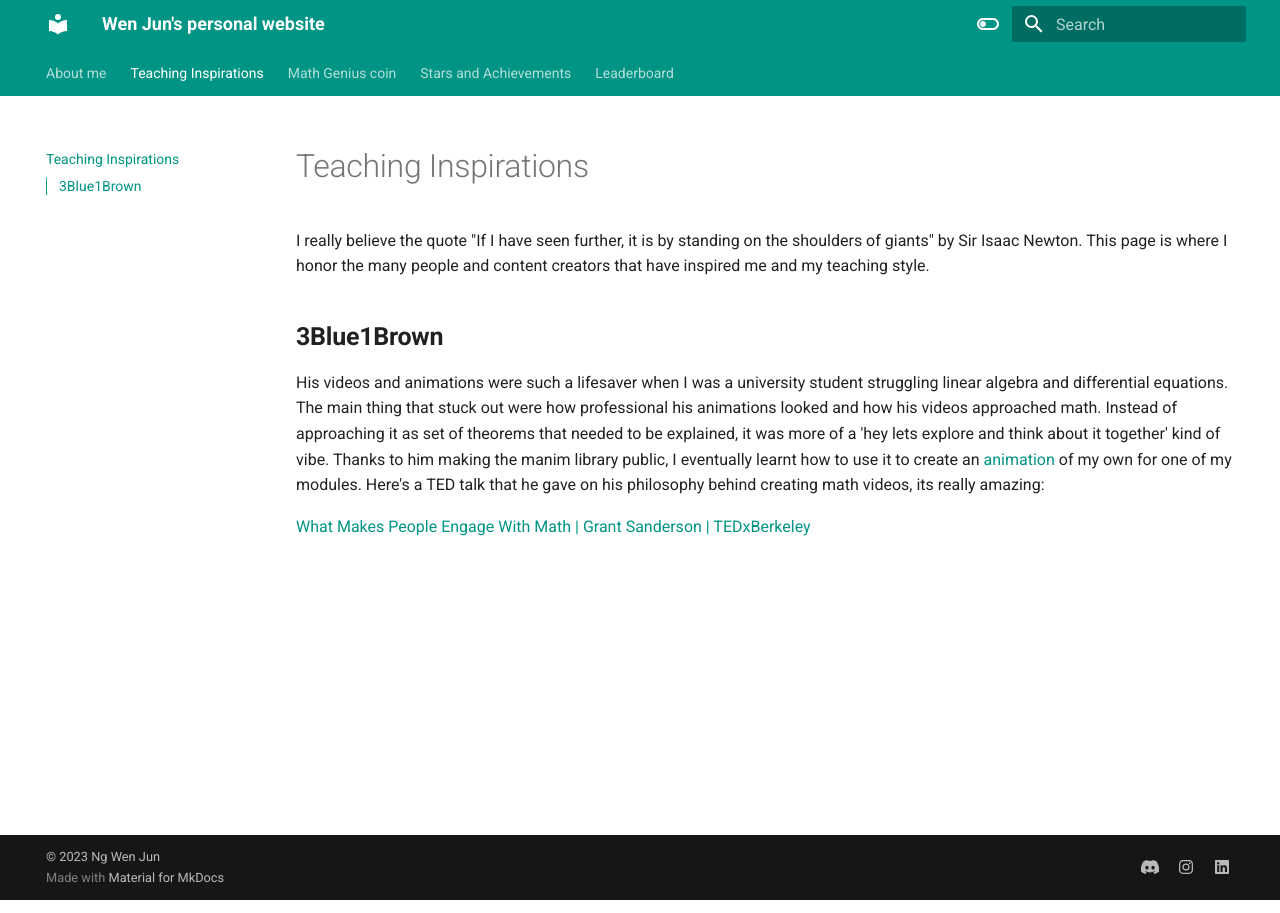
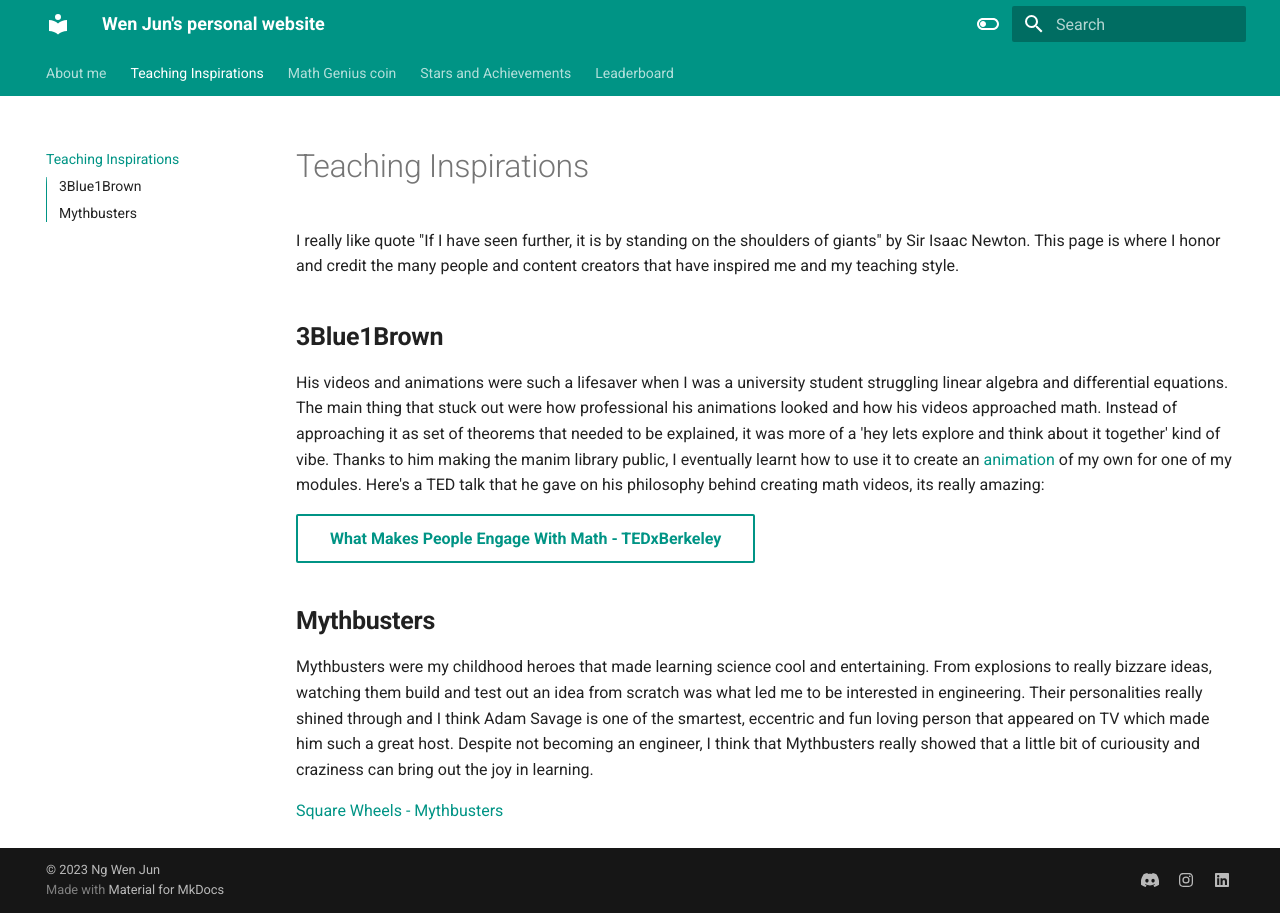
Before and after one commit to wenjunthenwj/wenjunthenwj.github.io, an MkDocs documentation site: the page built from docs/inspirations.md, in a window 1280 px wide. Built offline with MkDocs 1.6.1 and Material for MkDocs 9.7.7, drawn with Linux system fonts in a browser that asks for light colours.

Commit message:
$2 May changes

```diff
--- a/docs/inspirations.md
+++ b/docs/inspirations.md
@@ -1,9 +1,15 @@
 # Teaching Inspirations
 
-I really believe the quote "If I have seen further, it is by standing on the shoulders of giants" by Sir Isaac Newton. This page is where I honor the many people and content creators that have inspired me and my teaching style.
+I really like quote "If I have seen further, it is by standing on the shoulders of giants" by Sir Isaac Newton. This page is where I honor and credit the many people and content creators that have inspired me and my teaching style.
 
 ## <b> 3Blue1Brown </b>
 
-His videos and animations were such a lifesaver when I was a university student struggling linear algebra and differential equations. The main thing that stuck out were how professional his animations looked and how his videos approached math. Instead of approaching it as set of theorems that needed to be explained, it was more of a 'hey lets explore and think about it together' kind of vibe. Thanks to him making the manim library public, I eventually learnt how to use it to create an [animation](https://www.youtube.com/watch?v=CxecbZ5B1w8&t=58s) of my own for one of my modules. Here's a TED talk that he gave on his philosophy behind creating math videos, its really amazing:
+His videos and animations were such a lifesaver when I was a university student struggling linear algebra and differential equations. The main thing that stuck out were how professional his animations looked and how his videos approached math. Instead of approaching it as set of theorems that needed to be explained, it was more of a 'hey lets explore and think about it together' kind of vibe. Thanks to him making the manim library public, I eventually learnt how to use it to create an [animation](https://youtu.be/CxecbZ5B1w8) of my own for one of my modules. Here's a TED talk that he gave on his philosophy behind creating math videos, its really amazing:
 
-[What Makes People Engage With Math | Grant Sanderson | TEDxBerkeley](#){https://www.youtube.com/watch?v=s_L-fp8gDzY&t=504s.md-button--primary }
+[What Makes People Engage With Math - TEDxBerkeley](https://youtu.be/s_L-fp8gDzY){.md-button}
+
+## <b> Mythbusters </b>
+
+Mythbusters were my childhood heroes that made learning science cool and entertaining. From explosions to really bizzare ideas, watching them build and test out an idea from scratch was what led me to be interested in engineering. Their personalities really shined through and I think Adam Savage is one of the smartest, eccentric and fun loving person that appeared on TV which made him such a great host. Despite not becoming an engineer, I think that Mythbusters really showed that a little bit of curiousity and craziness can bring out the joy in learning.
+
+[Square Wheels - Mythbusters](https://youtu.be/CIN8Q_4iaxU)
```
Also changed, not shown: docs/achievements.md (+16 -16 lines), docs/coin.md (+2 -0 lines), docs/index.md (+2 -2 lines).
